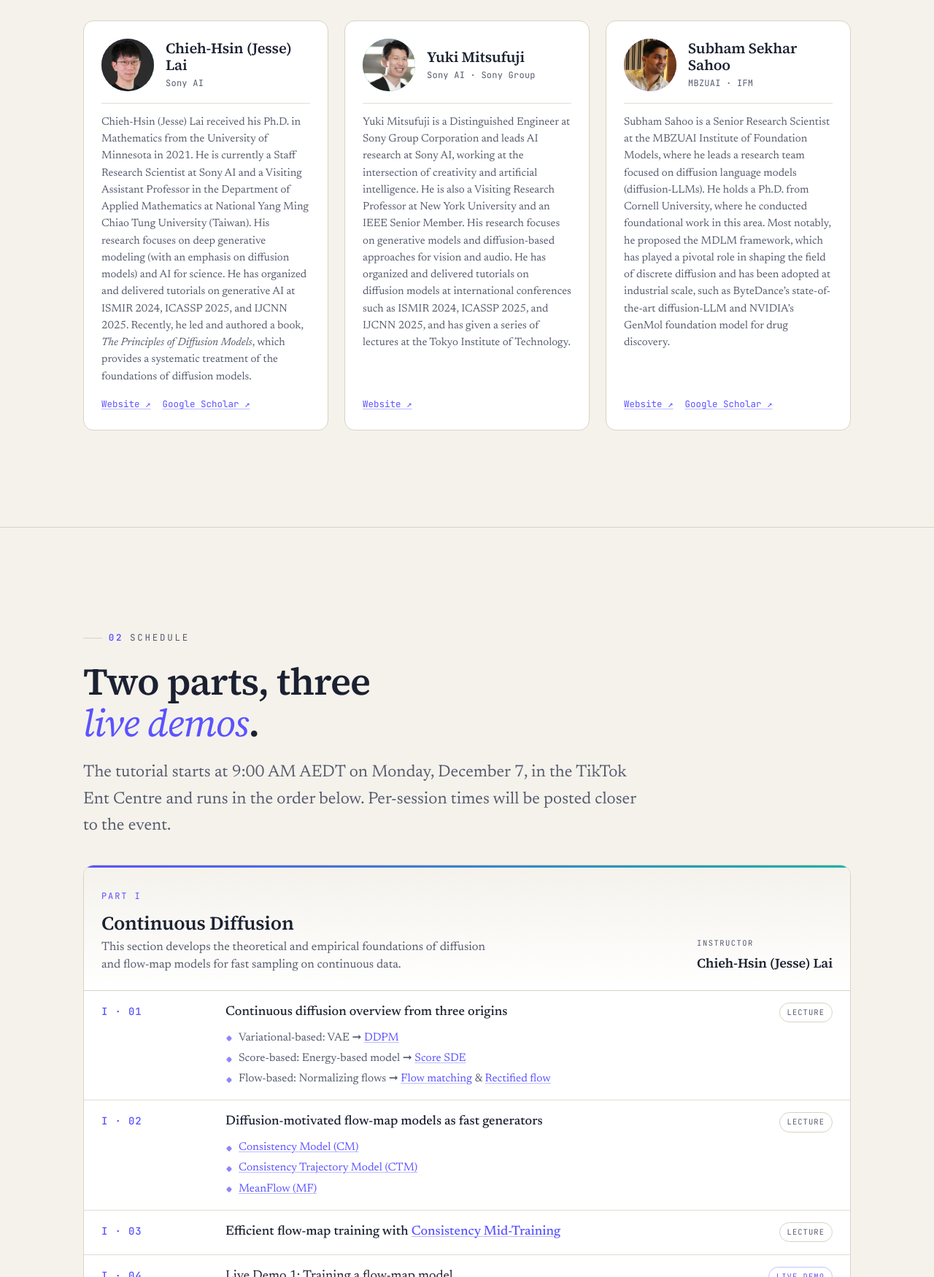
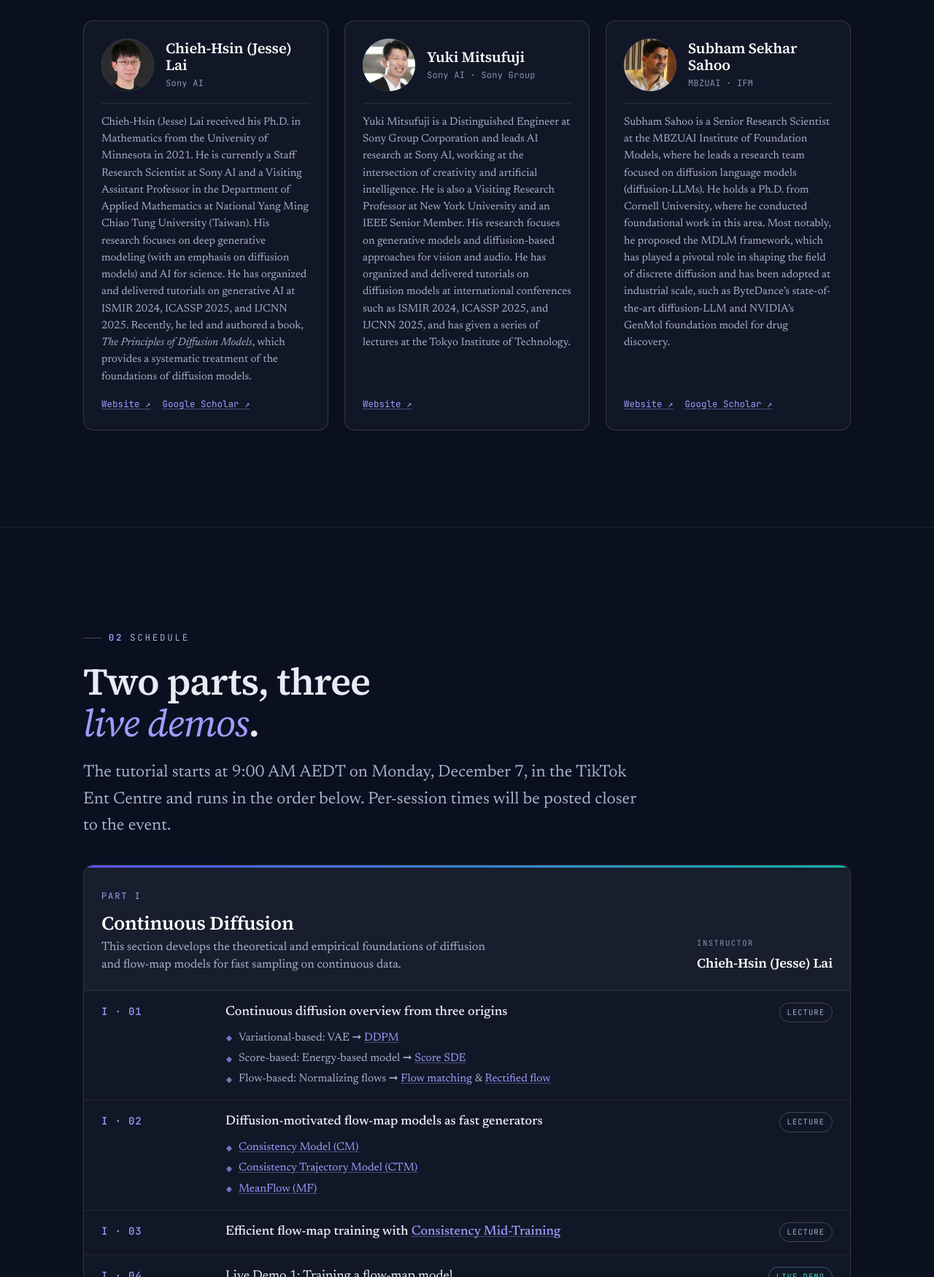
Before and after one commit to diffusion-llms/neurips26, a plain HTML site: page index.html in a window 1280 px wide. Shown: the part 1050-2800 px from the top of the page at 73% size. Drawn offline with Linux system fonts and the light colour scheme.

Commit message:
Use dark background for speakers and schedule sections
Co-Authored-By: Claude Opus 5.5 <noreply@anthropic.com>

```diff
--- a/index.html
+++ b/index.html
@@ -350,6 +350,44 @@
       .hero-actions{width:100%}
     }
 
+    /* ===================== All-dark page: nav, cards, schedule ===================== */
+    main section.dark + section.dark{border-top:1px solid rgba(255,255,255,.08)}
+    header.nav.scrolled{background:rgba(11,16,32,.82); border-bottom-color:rgba(255,255,255,.1); box-shadow:0 1px 20px -12px rgba(0,0,0,.8)}
+    header.nav.scrolled .brand{color:var(--paper)}
+    header.nav.scrolled .brand .sub{color:var(--accent-lt)}
+    header.nav.scrolled .nav-links a{color:rgba(245,242,236,.82)}
+    header.nav.scrolled .nav-links a:hover, header.nav.scrolled .nav-links a.active{color:var(--accent-lt); background:rgba(160,155,255,.1)}
+    header.nav.scrolled .nav-links a.cta, header.nav.scrolled .nav-links a.cta:hover{color:#fff}
+    header.nav.scrolled .nav-toggle{color:var(--paper); border-color:rgba(245,242,236,.3)}
+
+    section.dark .card{background:rgba(255,255,255,.03); border-color:rgba(255,255,255,.14)}
+    section.dark .card:hover{border-color:var(--accent-lt); box-shadow:0 12px 34px -18px rgba(0,0,0,.7)}
+    section.dark .card-id .name{color:#fff}
+    section.dark .card .name a:hover{color:var(--accent-lt); border-bottom-color:var(--accent-lt)}
+    section.dark .card-id .aff{color:#8890b0}
+    section.dark .card .bio{color:#aab0c6}
+    section.dark .card-divider{background:rgba(255,255,255,.1)}
+
+    section.dark .sched{background:rgba(255,255,255,.03); border-color:rgba(255,255,255,.14)}
+    section.dark .sched-head{background:rgba(255,255,255,.03); border-bottom-color:rgba(255,255,255,.1)}
+    section.dark .sched-head .pno{color:var(--accent-lt)}
+    section.dark .sched-head h3, section.dark .sched-head .inst b{color:#fff}
+    section.dark .sched-head p{color:#aab0c6}
+    section.dark .sched-head .inst{color:#8890b0}
+    section.dark .sched-row{border-bottom-color:rgba(255,255,255,.08)}
+    section.dark .sched-row:hover{background:rgba(255,255,255,.04)}
+    section.dark .sched-row .time{color:var(--accent-lt)}
+    section.dark .sched-row .what{color:#eef0f8}
+    section.dark .sched-row .what .sm, section.dark .sub-list{color:#aab0c6}
+    section.dark .sub-list li::before{background:var(--accent-lt)}
+    section.dark .sched-row .tag{color:#a7adc4; border-color:rgba(255,255,255,.2)}
+    section.dark .sched-row.oral .tag{color:var(--accent-2-lt); border-color:rgba(79,214,203,.4)}
+    section.dark .sched-row.break, section.dark .sched-row.break:hover{background:rgba(255,255,255,.05)}
+    section.dark .sched-row.break .what, section.dark .sched-row.break .time{color:#a7adc4}
+    section.dark .sched-legend{color:#8890b0}
+    section.dark .sched a, section.dark .card .links a{color:var(--accent-lt); text-decoration-color:rgba(160,155,255,.4)}
+    section.dark .sched a:hover, section.dark .card .links a:hover{color:#fff; text-decoration-color:#fff}
+
     /* ===================== Reveal animation ===================== */
     [data-reveal]{opacity:0; transform:translateY(22px); transition:opacity .7s cubic-bezier(.2,.7,.2,1), transform .7s cubic-bezier(.2,.7,.2,1)}
     [data-reveal].in{opacity:1; transform:none}
@@ -426,7 +464,7 @@
     </section>
 
     <!-- ===================== SPEAKERS ===================== -->
-    <section id="speakers" class="pad-y">
+    <section id="speakers" class="dark pad-y">
       <div class="wrap">
         <div data-reveal>
           <p class="eyebrow"><span class="idx">01</span> Speakers</p>
@@ -464,10 +502,8 @@
       </div>
     </section>
 
-    <hr class="rule" />
-
     <!-- ===================== SCHEDULE ===================== -->
-    <section id="schedule" class="pad-y">
+    <section id="schedule" class="dark pad-y">
       <div class="wrap">
         <div data-reveal>
           <p class="eyebrow"><span class="idx">02</span> Schedule</p>
```
